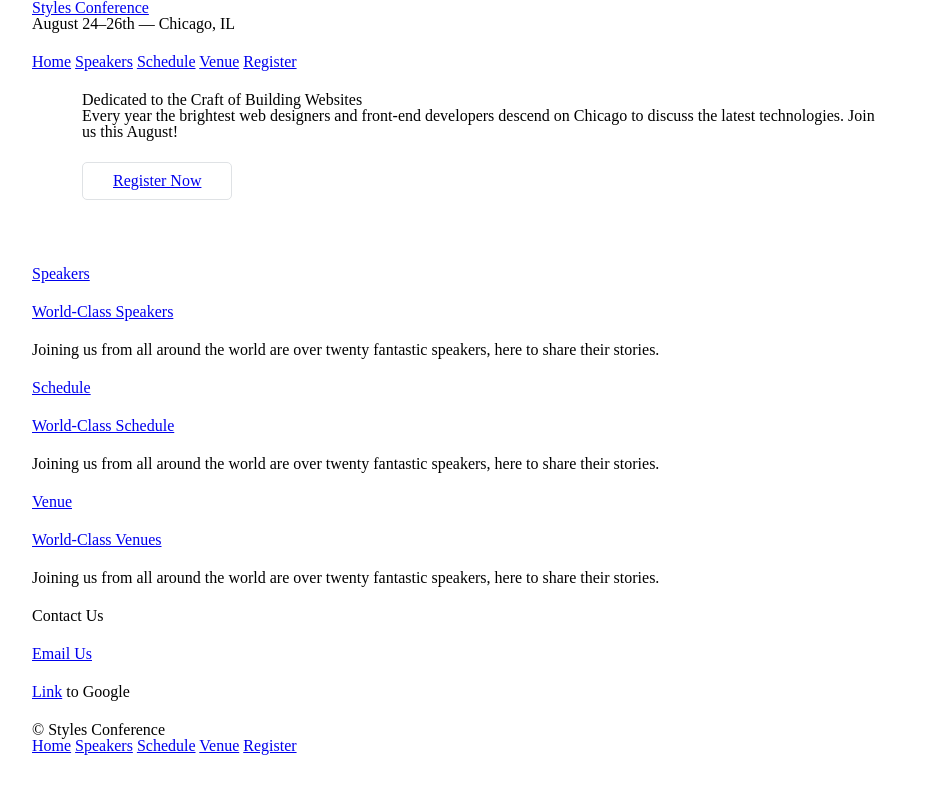
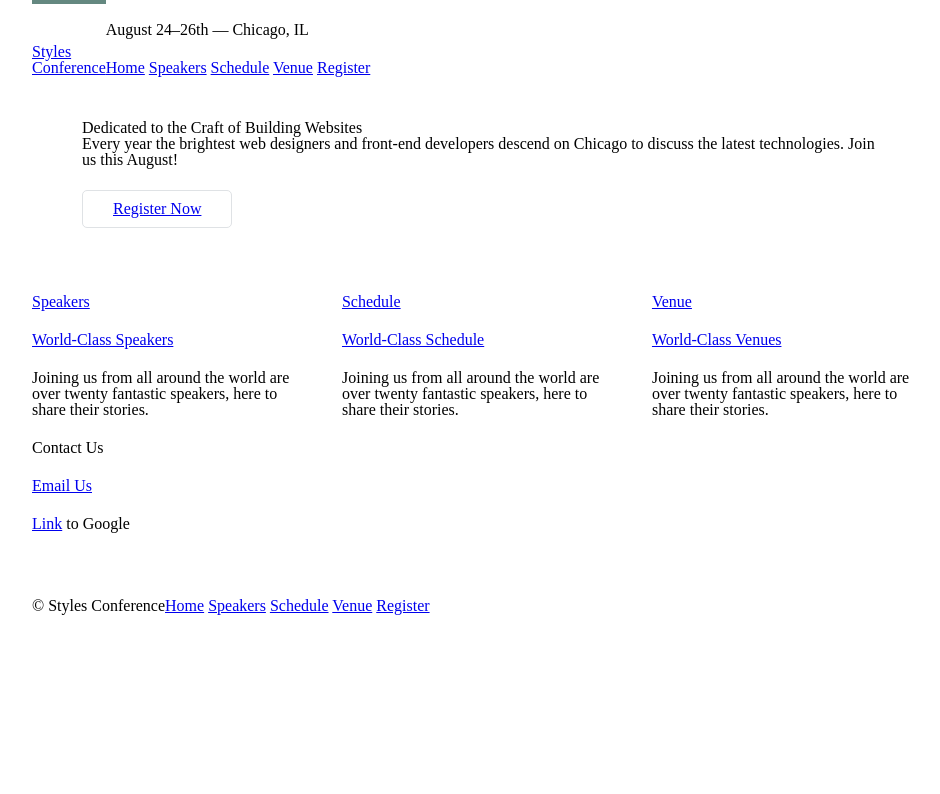
Before and after one commit to jwhudnall/HackReactor, a plain HTML site: page Precourse/Module2/LearnHTML-CSS/Lesson1/index.html in a window 1280 px wide. Shown: the whole page, without its empty margins (158-1098 px from the left). Drawn offline with Linux system fonts and the light colour scheme.

Commit message:
Implement lesson 5

```diff
--- a/Precourse/Module2/LearnHTML-CSS/Lesson1/assets/stylesheets/main.css
+++ b/Precourse/Module2/LearnHTML-CSS/Lesson1/assets/stylesheets/main.css
@@ -61,11 +61,51 @@ table {
           box-sizing: border-box;
 }
 
+.container,
+.grid {
+  margin: 0 auto;
+  width: 960px;
+}
 .container {
-  margin: 0 auto;
   padding-left: 30px;
   padding-right: 30px;
-  width: 960px;
+}
+
+.col-1-3 {
+  width: 33.33%;
+}
+.col-2-3 {
+  width: 66.66%;
+}
+
+.col-1-3,
+.col-2-3 {
+  display: inline-block;
+  vertical-align: top;
+}
+
+.grid,
+.col-1-3,
+.col-2-3 {
+  padding-left: 15px;
+  padding-right: 15px;
+}
+/*
+  ========================================
+  Clearfix
+  ========================================
+*/
+.group:before,
+.group:after {
+  content: "";
+  display: table;
+}
+.group:after {
+  clear: both;
+}
+.group {
+  clear: both;
+  *zoom: 1;
 }
 
 /*
@@ -76,6 +116,18 @@ table {
 
 h1, h3, h4, h5, p {
   margin-bottom: 22px;
+}
+
+/*
+  ========================================
+  Primary header
+  ========================================
+*/
+
+.logo {
+  border-top: 4px solid #648880;
+  padding: 40px 0 22px 0;
+  float: left;
 }
 
 /*
@@ -104,3 +156,18 @@ h1, h3, h4, h5, p {
 .hero {
   padding: 22px 80px 66px 80px;
 }
+
+/*
+  ========================================
+  Primary footer
+  ========================================
+*/
+
+.primary-footer small {
+  float: left;
+}
+
+.primary-footer {
+  padding-bottom: 44px;
+  padding-top: 44px;
+}
--- a/Precourse/Module2/LearnHTML-CSS/Lesson1/index.html
+++ b/Precourse/Module2/LearnHTML-CSS/Lesson1/index.html
@@ -8,8 +8,10 @@
 </head>
 
 <body>
-  <header class="container">
-    <a href="index.html">Styles Conference</a>
+  <header class="container group">
+    <h1>
+      <a href="index.html" class="logo">Styles <br>Conference</a>
+    </h1>
     <h3>August 24&ndash;26th &mdash; Chicago, IL</h3>
     <nav>
       <a href="index.html">Home</a>
@@ -27,28 +29,35 @@
     <a href="register.html" class="btn btn-alt">Register Now</a>
   </section>
 
-  <section class="container">
+  <section class="grid">
+    <!-- Speakers -->
+    <section class="col-1-3">
       <a href="speakers.html">
         <h5>Speakers</h5>
         <h3>World-Class Speakers</h3>
       </a>
       <p>Joining us from all around the world are over twenty fantastic speakers, here to share their stories.</p>
-  </section>
+    </section><!--
 
-  <section class="container">
+    Schedule
+
+    --><section class="col-1-3">
       <a href="schedule.html">
         <h5>Schedule</h5>
         <h3>World-Class Schedule</h3>
       </a>
       <p>Joining us from all around the world are over twenty fantastic speakers, here to share their stories.</p>
-  </section>
+    </section><!--
 
-  <section class="container">
+    Venue
+
+    --><section class="col-1-3">
       <a href="venue.html">
         <h5>Venue</h5>
         <h3>World-Class Venues</h3>
       </a>
       <p>Joining us from all around the world are over twenty fantastic speakers, here to share their stories.</p>
+    </section>
   </section>
 
 
@@ -58,7 +67,7 @@
     <p><a href='https://www.google.com' target='_blank'>Link</a> to Google</p>
   </section>
 
-  <footer class="container">
+  <footer class="primary-footer container group">
     <small>&copy; Styles Conference</small>
     <nav>
       <a href="index.html">Home</a>
```
Lines whose indentation alone changed are shown as unchanged.
